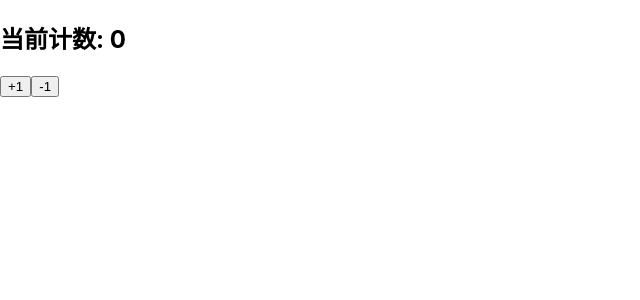
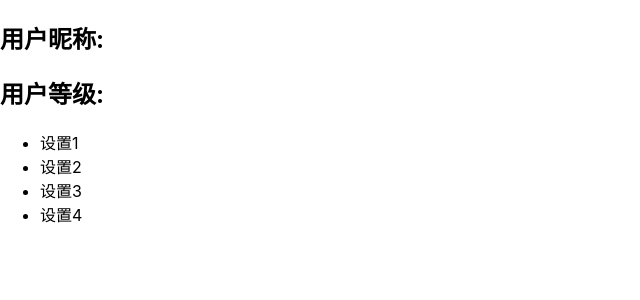
Before and after one commit to non-associative/learn_components_in_react, a React (Create React App) app: page / in a window 1280 px wide. Shown: the top 300 px of the page, without its empty margins (0-640 px from the left). Built offline with nearby package versions, Linux system fonts and the light colour scheme.

Commit message:
使用Context API进行组件之间的无视距离的通信

```diff
--- a/src/App.js
+++ b/src/App.js
@@ -1,71 +1,35 @@
-import logo from "./logo.svg";
-import "./App.css";
-import React, { useState } from "react";
+import React, { Component } from "react";
 
-{/* 虽然App按类组件还是函数组件的方式进行定义都行，但是优先采用函数组件的定义方式 */}
-{/* useful link: https://blog.devgenius.io/how-to-pass-data-from-child-to-parent-in-react-33ed99a90f43 */}
-function App() {
-  const [count, setCount]  = React.useState(0);
-  const changeCount = (change) => {
-    setCount(count + change);
-  }
+// 创建Context
+const UserContext = React.createContext({
+  nickname: "aaaa",
+  level: -1,
+});
 
-  return (
-    <div>
-      {/* 父组件App向利用props子组件Counter传递数据 */}
-      <Counter text="当前计数:" count={count} />
-      {/* 父组件利用回调函数的参数 (此处为change变量) 获得子组件传递的数据 */}
-      <Button changeCount={changeCount}/>
-    </div>
-  );
+{
+  /* 在函数组件中使用API */
 }
-
-// class App extends React.Component {
-//   constructor() {
-//     super();
-//     this.state = {
-//       count: 0
-//     }
-//   }
-//   render() {
-//     return   (
-//       <div>
-//         {/* 父组件App向利用props子组件Counter传递数据 */}
-//         <Counter text="当前计数:" count={this.state.count} />
-//         {/* <Button changeCount={this.changeCount.bind(this)}/> */}
-//         <Button changeCount={(change, e) => this.changeCount(change)}/>
-//       </div>
-//     );
-//   }
-
-//   changeCount(change) {
-//     this.setState({
-//       count: this.state.count + change
-//     });
-//   }
+// function ProfileHeader() {
+//   return (
+//     <UserContext.Consumer>
+//       {
+//         value => {
+//           return (
+//             <div>
+//               <h2>用户昵称: {value.nickname}</h2>
+//               <h2>用户等级: {value.level}</h2>
+//             </div>
+//           )
+//         }
+//       }
+//     </UserContext.Consumer>
+//   )
 // }
 
 {
-  /* Counter组件用于展示： 父组件向子组件传递数据 */
+  /* 在类组件中使用 Context API */
 }
-class Counter extends React.Component {
-  constructor(props) {
-    super(props);
-  }
-  render() {
-    return (
-      <div>
-        <h2>{this.props.text} {this.props.count}</h2>
-      </div>
-    );
-  }
-}
-
-{
-  /* Button组件用于从子组件向父组件 “传递” 数据 */
-  /* （ 父子组件之间的数据流向是单向的，也就是只能 parent => children, 但可以另辟蹊径 ） */
-}
-class Button extends React.Component {
+class ProfileHeader extends Component {
   constructor(props) {
     super(props);
   }
@@ -73,12 +37,47 @@ class Button extends React.Component {
   render() {
     return (
       <div>
-        <button onClick={e => this.props.changeCount(1)}>+1</button>
-        <button onClick={e => this.props.changeCount(-1)}>-1</button>
+        <h2>用户昵称: {this.context.nickname}</h2>
+        <h2>用户等级: {this.context.level}</h2>
       </div>
     );
   }
 }
+// 使用Context： 指明向哪个Context请求数据
+ProfileHeader.context = UserContext;
 
+function Profile(props) {
+  return (
+    <div>
+      <ProfileHeader />
+      <ul>
+        <li>设置1</li>
+        <li>设置2</li>
+        <li>设置3</li>
+        <li>设置4</li>
+      </ul>
+    </div>
+  );
+}
 
-export default App;
+export default class App extends Component {
+  constructor(props) {
+    super(props);
+
+    this.state = {
+      nickname: "kobe",
+      level: 99,
+    };
+  }
+
+  render() {
+    return (
+      <div>
+        {/* 提供Context：当子组件请求数据时，UserContext.Provider组件会把value属性的值给它 */}
+        <UserContext.Provider value={this.state}>
+          <Profile />
+        </UserContext.Provider>
+      </div>
+    );
+  }
+}
```
